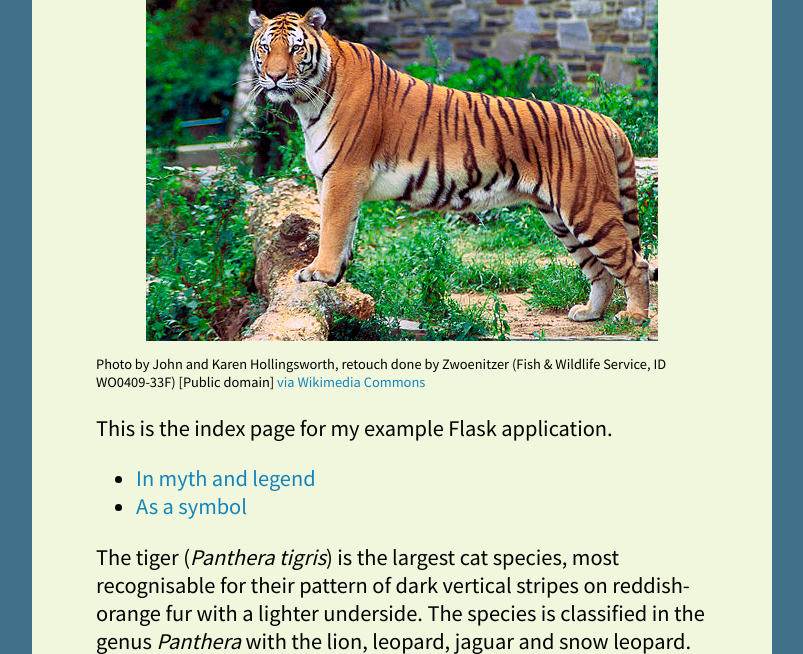
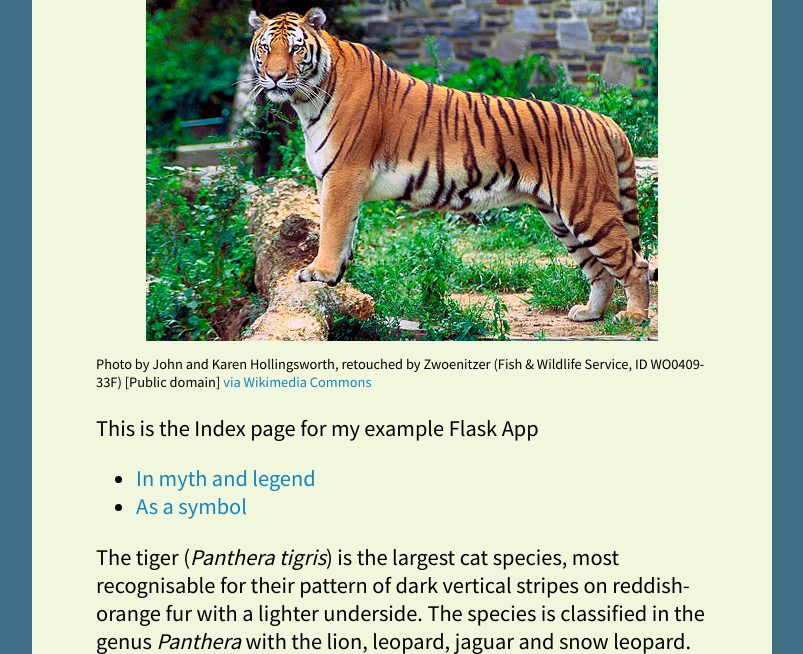
Before and after one commit to shauryaBlue/flask-app, a Flask app: page / in a window 1280 px wide. Shown: the part 168-822 px from the top of the page, without its empty margins (238-1041 px from the left). Run offline with Flask 2, Linux system fonts and the light colour scheme; some web fonts are replaced.

Commit message:
Update index.html

```diff
--- a/templates/index.html
+++ b/templates/index.html
@@ -7,9 +7,9 @@
 
 <!-- note how items from the "static" folder are linked -->
 <img alt="Photo: Bengal Tiger" src="{{ url_for('static', filename='images/tiger.jpg') }}">
-<p class="credit">Photo by John and Karen Hollingsworth, retouch done by Zwoenitzer (Fish &amp; Wildlife Service, ID WO0409-33F) [Public domain] <a href="https://commons.wikimedia.org/wiki/File%3APanthera_tigris_tigris.jpg" target="_blank">via Wikimedia Commons</a></p>
+<p class="credit">Photo by John and Karen Hollingsworth, retouched by Zwoenitzer (Fish &amp; Wildlife Service, ID WO0409-33F) [Public domain] <a href="https://commons.wikimedia.org/wiki/File%3APanthera_tigris_tigris.jpg" target="_blank">via Wikimedia Commons</a></p>
 
-<p>This is the index page for my example Flask application.</p>
+<p>This is the Index page for my example Flask App</p>
 
 <ul>
   <!-- note how items from routes in the the Python script are linked -->
```
